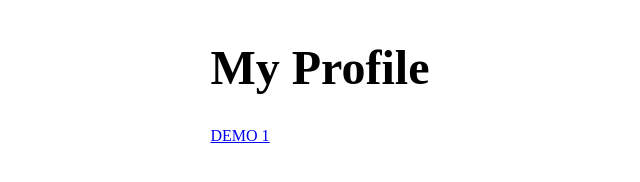
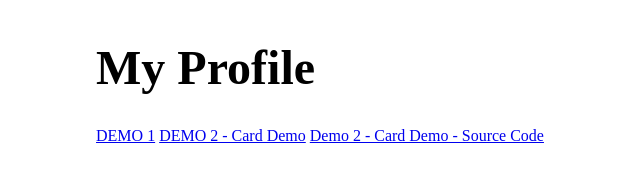
Before and after one commit to topcoderguan/first_project_demo, a website built with Vite: page index.html in a window 1280 px wide. Shown: the whole page, without its empty margins (320-960 px from the left). Built offline with nearby package versions, Linux system fonts and the light colour scheme.

Commit message:
Update index.html

```diff
--- a/index.html
+++ b/index.html
@@ -13,6 +13,8 @@
   <div id="app">
     <h1>My Profile</h1>
     <a href="src/demo1/hyperlinks.html">DEMO 1</a>
+    <a href="https://ephemeral-salmiakki-1b4974.netlify.app">DEMO 2 - Card Demo</a>
+    <a href="https://github.com/topcoderguan/first_project_demo">Demo 2 - Card Demo - Source Code</a>
   </div>
   <script type="module" src="/main.js"></script>
 </body>
```
